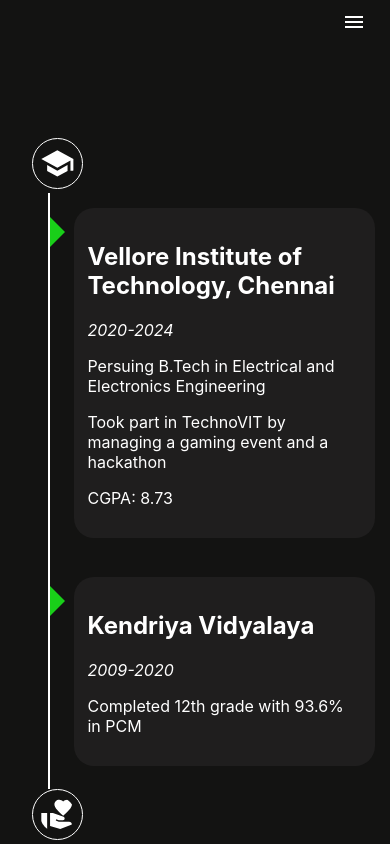
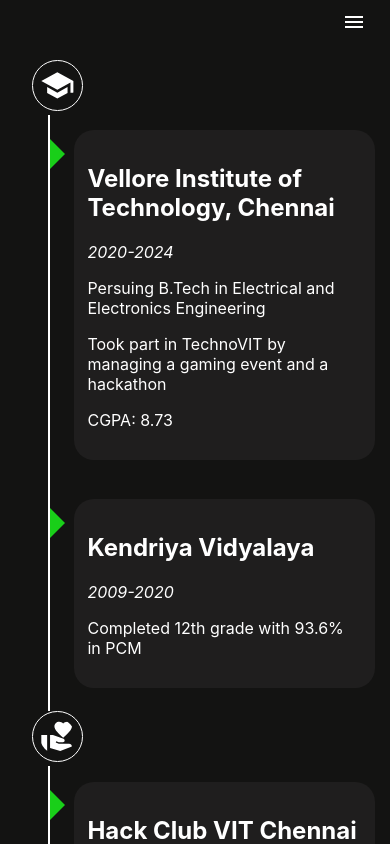
Before and after one commit to subhendudash02/subhendudash02.github.io, a Next.js app: page /work in a window 390 px wide. Shown: the top 844 px of the page. Built offline with nearby package versions, Linux system fonts and the light colour scheme.

Commit message:
remove unnecessary padding

```diff
--- a/src/styles/About.module.css
+++ b/src/styles/About.module.css
@@ -14,7 +14,6 @@
 
 @media screen and (max-width: 768px) {
     .about {
-        padding-top: 20%;
         width: 85%;
         background-color: #131312;
         border-radius: 0;
--- a/src/styles/Home.module.css
+++ b/src/styles/Home.module.css
@@ -58,7 +58,6 @@
 
 @media screen and (max-width: 768px) {
     .home {
-        padding-top: 30%;
         flex-direction: column;
     }
 
--- a/src/styles/Work.module.css
+++ b/src/styles/Work.module.css
@@ -85,7 +85,7 @@
 
 @media screen and (max-width: 768px) {
     .work {
-        padding: 20% 2% 2% 0%;
+        padding: 0% 2% 2% 0%;
         width: 100%;
     }
 
```
